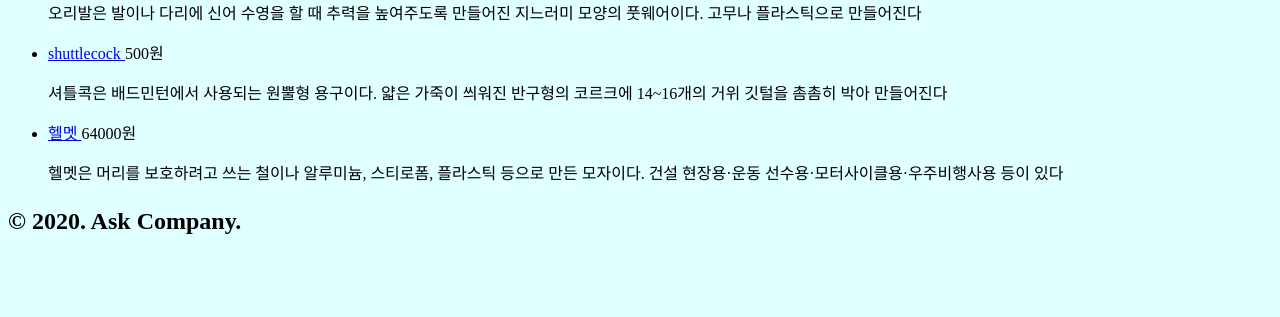
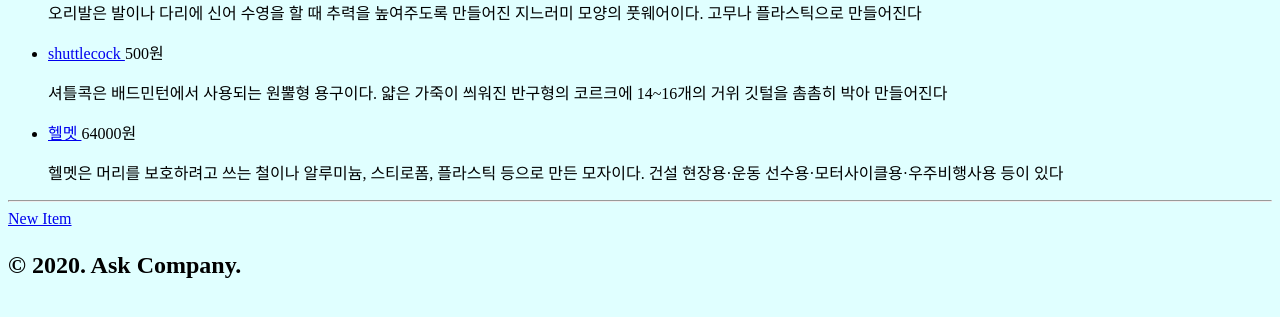
Before and after one commit to osandra/piro13_AskDjangoBasic2, a Django app: page /shop/ in a window 1280 px wide. Shown: the part 261-578 px from the top of the page. Run offline with Django 3.2, Linux system fonts and the light colour scheme; data comes from the database, SQL or seed files in the repository; both versions use the stored data as it was after the commit.

Commit message:
28강~29강 장고Form을 쓰지 않고, 글 생성/수정 구현하기

```diff
--- a/askcompany1/askcompany1/static/main.css
+++ b/askcompany1/askcompany1/static/main.css
@@ -1,4 +1,4 @@
 body {
     background-color: lightcyan;
 }
-a:hover{ color:white; }
+a:hover{ color:darkolivegreen; }
--- a/askcompany1/askcompany1/urls.py
+++ b/askcompany1/askcompany1/urls.py
@@ -8,6 +8,7 @@ urlpatterns = [
     path('shop/', include('shop.urls')),
     path('excel/', include('excel.urls')),
     path('blog/', include('blog.urls')),
+
 ]
 urlpatterns += static(settings.MEDIA_URL, document_root=settings.MEDIA_ROOT)
 
--- a/askcompany1/common/templatetags/fresh_static.py
+++ b/askcompany1/common/templatetags/fresh_static.py
@@ -4,7 +4,6 @@ from django.conf import settings
 from django.templatetags.static import StaticNode
 
 register = template.Library()
-
 
 class FreshStaticNode(StaticNode):
     def url(self, context):
--- a/askcompany1/excel/urls.py
+++ b/askcompany1/excel/urls.py
@@ -1,7 +1,7 @@
 from django.urls import path
 
 from excel import views
-
+app_name = 'excel'
 urlpatterns =[
     path('',views.excel_file),
     path('24',views.tag),
--- a/askcompany1/shop/models.py
+++ b/askcompany1/shop/models.py
@@ -1,6 +1,9 @@
 from django.db import models
+from django.urls import reverse
 
 from .utils import uuid_upload_to
+
+
 class Item(models.Model):
     name = models.CharField(max_length=100)
     desc = models.TextField(blank=True)
@@ -11,9 +14,13 @@ class Item(models.Model):
     photo = models.ImageField(blank=True, upload_to=uuid_upload_to)
 
     def __str__(self):
-        return self.name #데이터베이스에 바로 보이게
-        #return f'<{self.pk}> {self.name}'
+        return self.name  # 데이터베이스에 바로 보이게
+        # return f'<{self.pk}> {self.name}'
 
     class Meta:
-        ordering = ['id'] #쿼리셋에 order_by지정안해도 자동 지정
-        #이 코드 삭제시 쿼리셋에서 order_by로 호출
+        ordering = ['id']  # 쿼리셋에 order_by지정안해도 자동 지정
+        # 이 코드 삭제시 쿼리셋에서 order_by로 호출
+
+    def get_absolute_url(self):  # item_detail로 url보내기
+        return reverse('shop:item_detail', args=[self.pk])
+        # return reverse('shop:item_detail', kwargs={'pk' : self.pk})
--- a/askcompany1/shop/templates/shop/item_detail.html
+++ b/askcompany1/shop/templates/shop/item_detail.html
@@ -13,5 +13,6 @@
     {% endif %}
     생성일: {{ item.created_at|date:'SHORT_DATE_FORMAT' }}
     <hr/>
-    <a href="/shop/">목록</a>
+    <a href="{% url "shop:item_list" %}">목록</a>
+    <a href="{% url "shop:item_edit" item.pk %}">수정</a>
 {% endblock %}
--- a/askcompany1/shop/templates/shop/item_list.html
+++ b/askcompany1/shop/templates/shop/item_list.html
@@ -9,7 +9,7 @@
     <ul>
         {% for item in item_list %}
             <li>
-            <a href = "/shop/{{ item.pk }}">
+            <a href = "{{ item.get_absolute_url }}">
                 {{ item.name }}
             </a>
                 {{ item.price }}원
@@ -17,4 +17,6 @@
             </li>
         {% endfor %}
     </ul>
+    <hr />
+    <a href="{% url "shop:item_new" %}">New Item</a>
 {% endblock %}
--- a/askcompany1/shop/urls.py
+++ b/askcompany1/shop/urls.py
@@ -8,10 +8,10 @@ app_name = 'shop'
 
 
 urlpatterns = [
-    path('archives/<yyyy:year>/',views.archives_year),
-    path('',views.item_list),
-    path('<int:pk>/',views.item_detail),
+    path('archives/<yyyy:year>/',views.archives_year, name='archives_year'),
+    path('',views.item_list, name='item_list'),
+    path('<int:pk>/',views.item_detail, name='item_detail'),
     #re.path(r'^(?P<pk>\d+)/$')와 동일
-
-
+    path('new/',views.item_new, name='item_new'),
+    path('<int:pk>/edit', views.item_edit, name='item_edit'),
 ]
--- a/askcompany1/shop/views.py
+++ b/askcompany1/shop/views.py
@@ -1,6 +1,6 @@
 from django.http import HttpResponse
-from django.shortcuts import render, get_object_or_404
-
+from django.shortcuts import render, get_object_or_404, redirect
+import re
 # Create your views here.
 from .models import Item
 
@@ -27,3 +27,72 @@ def item_detail(request, pk):
     return render(request, 'shop/item_detail.html', {
         'item': item,
     })
+
+
+def item_new(request, item=None):
+    error_list = []
+    initial = {}
+
+    if request.method == 'POST':
+        data = request.POST
+        files = request.FILES
+
+        name = data.get('name')
+        desc = data.get('desc')
+        price = data.get('price')
+        photo = files.get('photo')
+        is_publish = data.get('is_publish') in (True, 't', 'True', '1')
+
+        # 유효성 검사
+        if len(name) < 2:
+            error_list.append('name을 2글자 이상 입력해주세요.')
+
+        if re.match(r'^[\da-zA-Z\s]+$', desc):
+            error_list.append('한글을 입력해주세요.')
+
+        if not error_list:
+            # 저장 시도
+            if item is None:
+                item = Item()
+
+            item.name = name
+            item.desc = desc
+            item.price = price
+            item.is_publish = is_publish
+
+            if photo:
+                item.photo.save(photo.name, photo, save=False)
+
+            try:
+                item.save()
+            except Exception as e:
+                error_list.append(e)
+            else:
+                return redirect(item)
+
+        initial = {
+            'name': name,
+            'desc': desc,
+            'price': price,
+            'photo': photo,
+            'is_publish': is_publish,
+        }
+    else:
+        if item is not None:
+            initial = {
+                'name': item.name,
+                'desc': item.desc,
+                'price': item.price,
+                'photo': item.photo,
+                'is_publish': item.is_publish,
+            }
+
+    return render(request, 'shop/item_form.html', {
+        'error_list': error_list,
+        'initial': initial,
+    })
+
+
+def item_edit(request, pk):
+    item = get_object_or_404(Item, pk=pk)
+    return item_new(request, item)
```
Also changed, not shown: askcompany1/shop/templates/shop/item_form.html (added, +71 -0 lines), askcompany1/db.sqlite3, askcompany1/media/00/1e/ccc5725f44e99539feac4f08c956.jpg (deleted), askcompany1/media/0e/90/beef48964942bdba1b28c19f1a9d.jpg (added), askcompany1/media/ca/0f/59054d1549b3a483448206885bcf.jpg (added), askcompany1/media/o.jpg (deleted).
